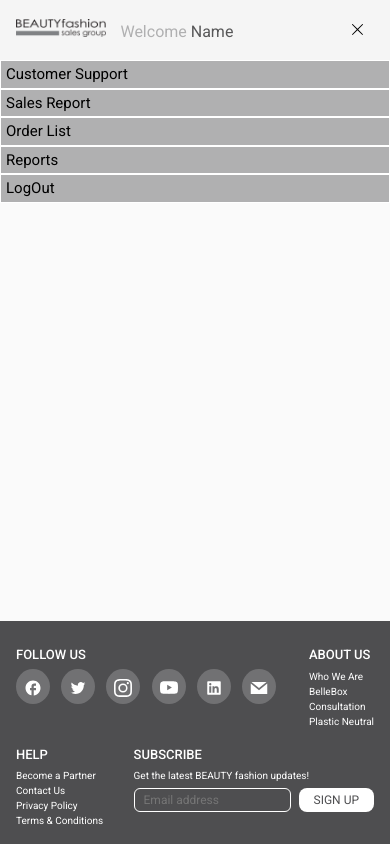
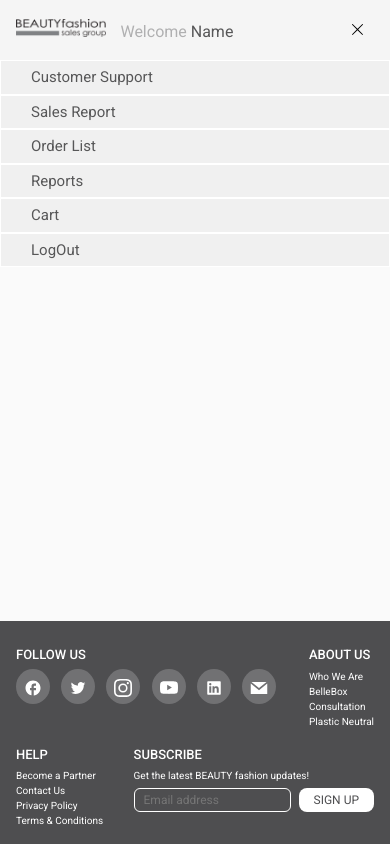
Before and after one commit to Ripty-Dx/bfsportal, a React (Create React App) app: page / in a window 390 px wide. Both pictures are taken after a click on the button 357 px from the left and 28 px from the top of the page. Built offline with nearby package versions, Linux system fonts and the light colour scheme.

Commit message:
global css

```diff
--- a/src/App.css
+++ b/src/App.css
@@ -1,19 +1,33 @@
 /* @import url('https://fonts.googleapis.com/css2?family=Lato&display=swap'); */
 /* @import url('https://fonts.googleapis.com/css2?family=Lato:wght@300&display=swap'); */
-@import url('https://fonts.googleapis.com/css2?family=Lato:ital,wght@0,100;0,300;0,400;0,700;1,100;1,300;1,400;1,700&display=swap');
- /* @import url('https://fonts.googleapis.com/css2?family=Montserrat&display=swap'); */
-html,body,#root{
+@import url("https://fonts.googleapis.com/css2?family=Lato:ital,wght@0,100;0,300;0,400;0,700;1,100;1,300;1,400;1,700&display=swap");
+/* @import url('https://fonts.googleapis.com/css2?family=Montserrat&display=swap'); */
+html,
+body,
+#root {
   height: 100%;
   width: 100%;
+  overflow: auto;
 }
-.bg-gray{
+:root {
+  --main_app_background_color: #fafafa;
+  --footer_background_color: #4e4e50;
+  --footer_font_color: white;
+  --footer_light_color: #717173;
+  --header_background_color: #f5f5f5;
+  --header_font_color: #575758;
+  --header_font_light_color: #b0b0b1;
+  --header_font_family:Roboto, sans-serif;
+}
+.bg-gray {
   background-color: #6b6d6f;
 }
-.c-gray{
+.c-gray {
   color: #6b6d6f;
 }
-body{
+
+body {
   font-weight: 400;
-  font-family: 'Lato', sans-serif;
-background-color: #fafafa;
+  font-family: "Lato", sans-serif;
+  background-color: var(--main_app_background_color);
 }
--- a/src/components/Footer.css
+++ b/src/components/Footer.css
@@ -9,8 +9,8 @@ gap: 3rem;
 }
 /* d-flex flex-direction-column justify-content-around flex-wrap gap-3 */
 .footer-bg-color {
-  background-color: #4e4e50;
-  color: white;
+  background-color: var(--footer_background_color);
+  color: var(--footer_font_color);
 }
 .titles {
   text-transform: uppercase;
@@ -22,7 +22,7 @@ gap: 3rem;
   font-weight: 500;
 }
 .bg-lightColor {
-  background-color: #717173;
+  background-color: var(--footer_light_color);
 }
 .size {
   font-size: large;
@@ -31,7 +31,7 @@ gap: 3rem;
 .links {
   text-decoration: none;
   text-transform: capitalize;
-  color: white;
+  color: var(--footer_font_color);
   font-size: small;
   font-weight: 400;
 }
@@ -40,8 +40,8 @@ gap: 3rem;
   flex-direction: column;
 }
 .signUp-button {
-  background-color: white;
-  color: #4e4e50;
+  background-color: var(--footer_font_color);
+  color: var(--footer_background_color);
   border-radius: 8px;
   border: none;
   padding: 0px 15px;
@@ -52,11 +52,11 @@ gap: 3rem;
 }
 .inputEmail {
   margin-top: 5px;
-  background-color: #4e4e50;
-  border: 1px solid white;
+  background-color: var(--footer_background_color);
+  border: 1px solid var(--footer_font_color);
   border-radius: 6px;
   height: 20%;
-  color: white;
+  color: var(--footer_font_color);
   font-size: 12px;
   font-weight: 400;
   padding: 4px 9px;
--- a/src/components/Header1.css
+++ b/src/components/Header1.css
@@ -8,16 +8,16 @@
 }
 /* d-flex flex-direction-column justify-content-around flex-wrap gap-3 */
 .header-bg-color {
-  background-color: #f5f5f5;
-  color: #575758;
+  background-color: var(--header_background_color);
+  color: var(--header_font_color);
 }
 .fontFamily {
-  font-family: Roboto, sans-serif;
+  font-family: var(--header_font_family);
   font-size: 19px;
   font-weight: 400;
 }
 .list {
-  color: #575758;
+  color: var(--header_font_color);
   font-size: 14px;
   position: relative;
   cursor: pointer;
@@ -43,16 +43,16 @@
 }
 .list ul li a {
   text-decoration: none;
-  color: #575758;
+  color: var(--header_font_color);
   font-weight: 500;
 }
 .tripleButton {
   border: none;
-  background-color: #f5f5f5;
+  background-color: var(--header_background_color);
   /* position: relative; */
 }
 .lightColor {
-  color: #b0b0b1;
+  color: var(--header_font_light_color);
 }
 .header-options {
   display: flex;
@@ -66,13 +66,13 @@
 } */
 .links-header {
   text-decoration: none;
-  color: #575758;
+  color: var(--header_font_color);
   padding: 0px 18px;
-  border-right: 2px solid #b0b0b1;
+  border-right: 2px solid var(--header_font_light_color);
   /* cursor: default; */
 }
 .links-header:hover {
-  color: #b0b0b1;
+  color: var(--header_font_light_color);
 }
 #mobile_header_options {
   height: max-content;
@@ -87,18 +87,20 @@
 }
 #mobile_header_options ul li {
   border: 1px solid white;
-  background-color: #b0b0b1;
-  color: #575758;
-  padding: 2px;
-  padding-left: 5px;
+  background-color: #eeeeeed1;
+  color: var(--header_font_color);
+  padding: 5px;
+  padding-left: 2em;
+  /* transition: 5s; */
 }
 #mobile_header_options ul li a {
-  color: black;
+  color: var(--header_font_color);
   text-decoration: none;
+  /* transition: 5s; */
 }
-#mobile_header_options ul li a:hover {
+/* #mobile_header_options ul li a:hover {
   color: #f5f5f5;
-}
+} */
 @media (max-width: 991.98px) {
   .fontFamily {
     font-size: 15px;
--- a/src/components/Header1.jsx
+++ b/src/components/Header1.jsx
@@ -130,6 +130,8 @@ const Header1 = () => {
                     <a href="#123">Reports</a>
                   </li>
                   <li>
+                    <a href="#123">Cart</a>
+                  </li><li>
                     <a href="#123">LogOut</a>
                   </li>
                 </ul>
```
